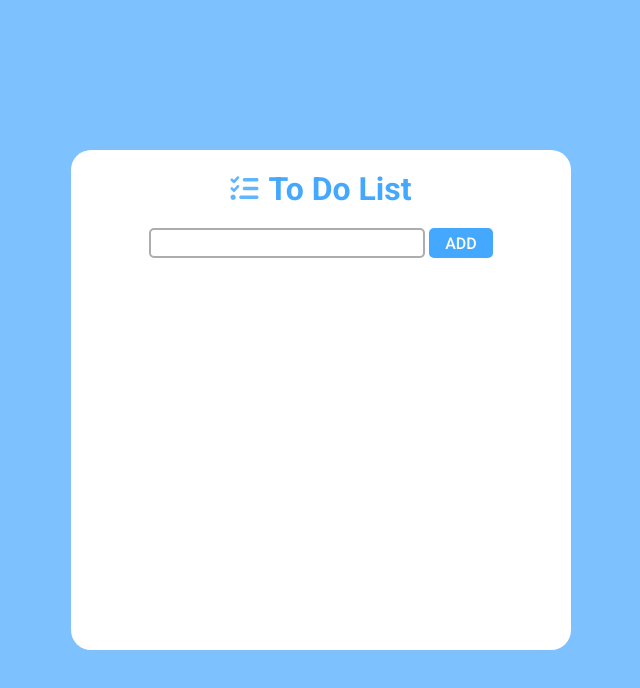
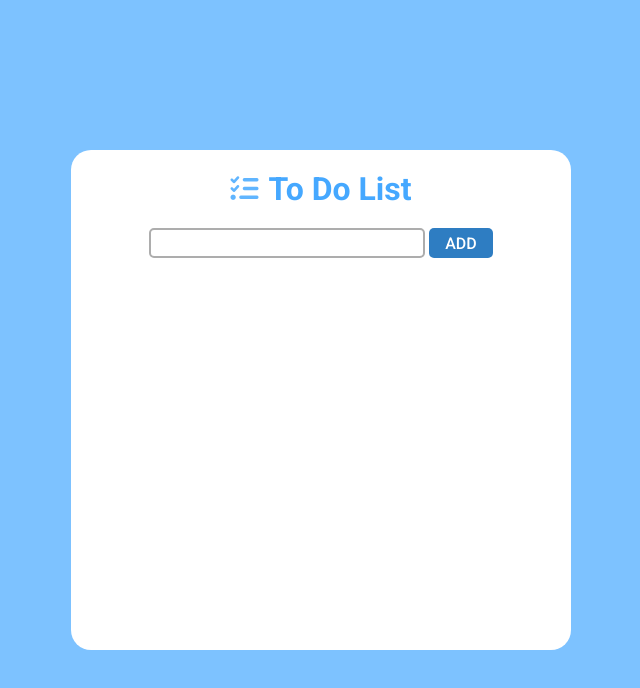
Before and after one commit to GeetanshDua/todolist, a plain HTML site: page index.html in a window 1280 px wide. In both pictures the pointer is over the button "ADD". Shown: the whole page, without its empty margins (319-959 px from the left). Drawn offline with Linux system fonts and the light colour scheme.

Commit message:
Updated style.css

```diff
--- a/css/style.css
+++ b/css/style.css
@@ -8,6 +8,7 @@
 :root {
   --background: rgb(125, 194, 255);
   --theme: rgb(69, 168, 255);
+  --hover: rgb(46, 125, 194);
 }
 
 /* width */
@@ -87,6 +88,12 @@
   margin-left: 4px;
   font-size: 16px;
   font-weight: 500;
+  transition: all ease 0.5s;
+}
+
+.app-input button:hover {
+  background-color: var(--hover);
+  transition: all ease 0.5s;
 }
 
 .app-task {
```
